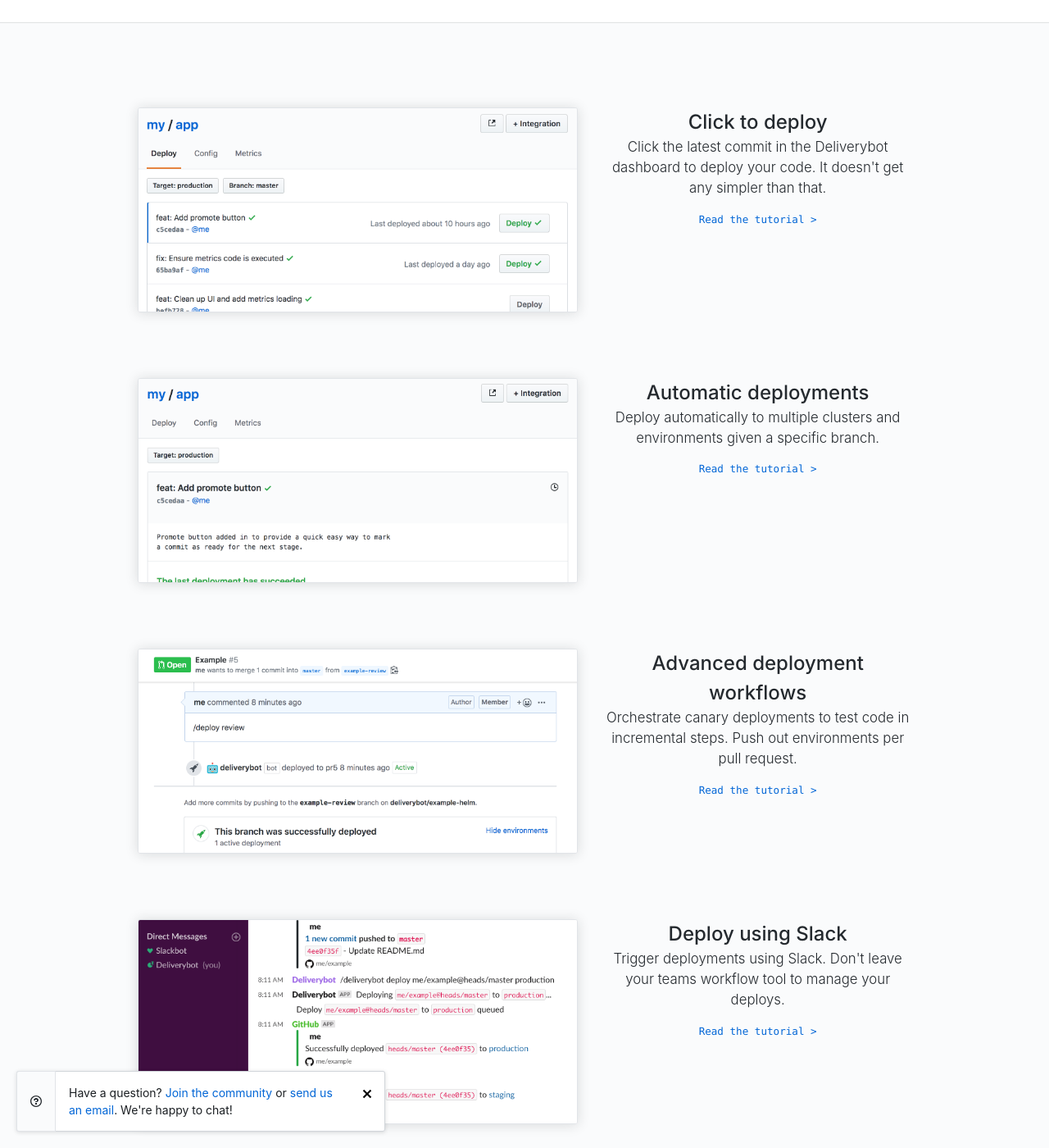
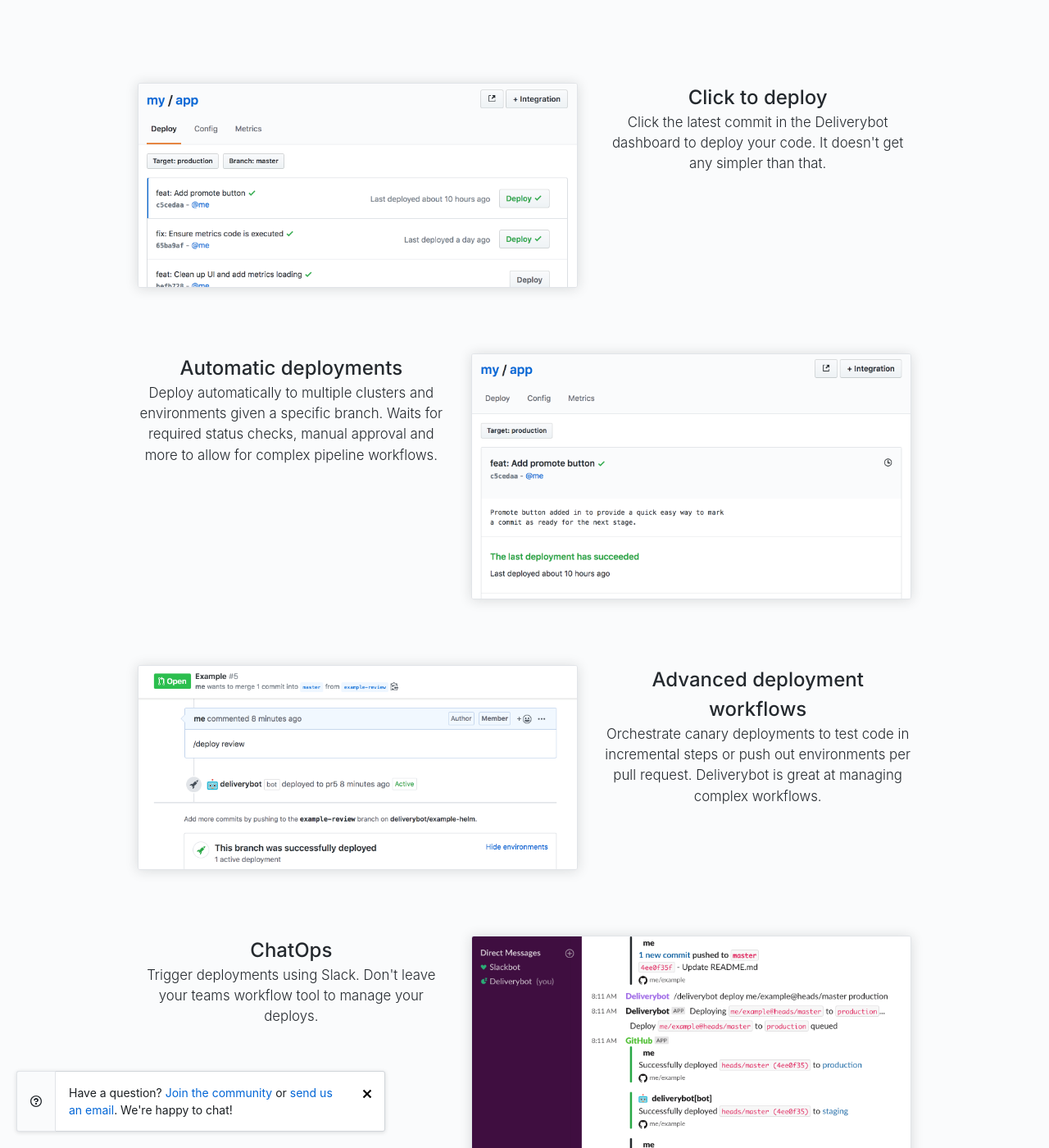
Before and after one commit to deliverybot/deliverybot.github.io, a Jekyll site: the page built from index.html, in a window 1280 px wide and 1400 px high, scrolled down 361 px. Shown: the whole window at 82% size. Built offline with Jekyll 4.4.1, drawn with Linux system fonts in a browser that asks for light colours; some of the changed text lies outside the part shown.

Commit message:
Tweak landing config

```diff
--- a/_config.yml
+++ b/_config.yml
@@ -2,8 +2,7 @@
 description: >-
   Simple Continuous Delivery for GitHub
 long_description: >-
-  Deploy your code using GitHub API's. Automatic deployments, PR deployments
-  and integrations for any service. Powered by open source.
+  Fast, safe and secure Continous Delivery pipelines you can setup in minutes.
 
 twitter:
   username: deliverybotdev
--- a/_data/highlights.yml
+++ b/_data/highlights.yml
@@ -1,6 +1,7 @@
 main:
 - image: /assets/images/deploy-list.png
   title: Click to deploy
+  left: true
   description: |
    Click the latest commit in the Deliverybot dashboard to deploy your
    code. It doesn't get any simpler than that.
@@ -9,16 +10,19 @@
   title: Automatic deployments
   description: |
     Deploy automatically to multiple clusters and environments given a
-    specific branch.
+    specific branch. Waits for required status checks, manual approval and more
+    to allow for complex pipeline workflows.
 
 - image: /assets/images/pr-deploy.png
   title: Advanced deployment workflows
+  left: true
   description: |
-    Orchestrate canary deployments to test code in incremental steps.
-    Push out environments per pull request.
+    Orchestrate canary deployments to test code in incremental steps or
+    push out environments per pull request. Deliverybot is great at managing
+    complex workflows.
 
 - image: /assets/images/deploy-slack.png
-  title: Deploy using Slack
+  title: ChatOps
   description: |
     Trigger deployments using Slack. Don't leave your teams workflow tool
     to manage your deploys.
--- a/_data/integrations.yml
+++ b/_data/integrations.yml
@@ -14,7 +14,7 @@
   id: "action-helm"
   image: "/assets/images/integrations/k8s.svg"
   description: "Deploy sites to Kubernetes using GitHub actions."
-  labels: ["ACTION"]
+  labels: ["ACTION", "CANARY", "PR"]
 
 - name: "Kubernetes GitOps"
   id: "gitops"
--- a/_includes/highlights.html
+++ b/_includes/highlights.html
@@ -1,5 +1,6 @@
 <section class="mt-5 text-center content-lg">
   {% for highlight in site.data.highlights[include.kind] %}
+  {% if highlight.left %}
   <div class="clearfix mt-5 container-lg">
     <div class="p-3 float-left col-md-7 col-sm-12">
       <div class="Box border mb-3 box-shadow-large" style="height: 250px; overflow-y: hidden;">
@@ -12,9 +13,25 @@
         <p>
           {{highlight.description}}
         </p>
-        <p class="mt-3 text-mono" style="font-size: 0.9em;"><a href="/docs/">Read the tutorial ></a></p>
       </div>
     </div>
   </div>
+  {% else %}
+  <div class="clearfix mt-5 container-lg">
+    <div class="p-3 d-flex float-left col-md-5 col-sm-12">
+      <div class="flex-self-center">
+        <h3 class="h2-mktg">{{highlight.title}}</h3>
+        <p>
+          {{highlight.description}}
+        </p>
+      </div>
+    </div>
+    <div class="p-3 float-left col-md-7 col-sm-12">
+      <div class="Box border mb-3 box-shadow-large" style="height: 300px; overflow-y: hidden;">
+        <img src="{{highlight.image}}" width="100%">
+      </div>
+    </div>
+  </div>
+  {% endif %}
   {% endfor %}
 </section>
```
